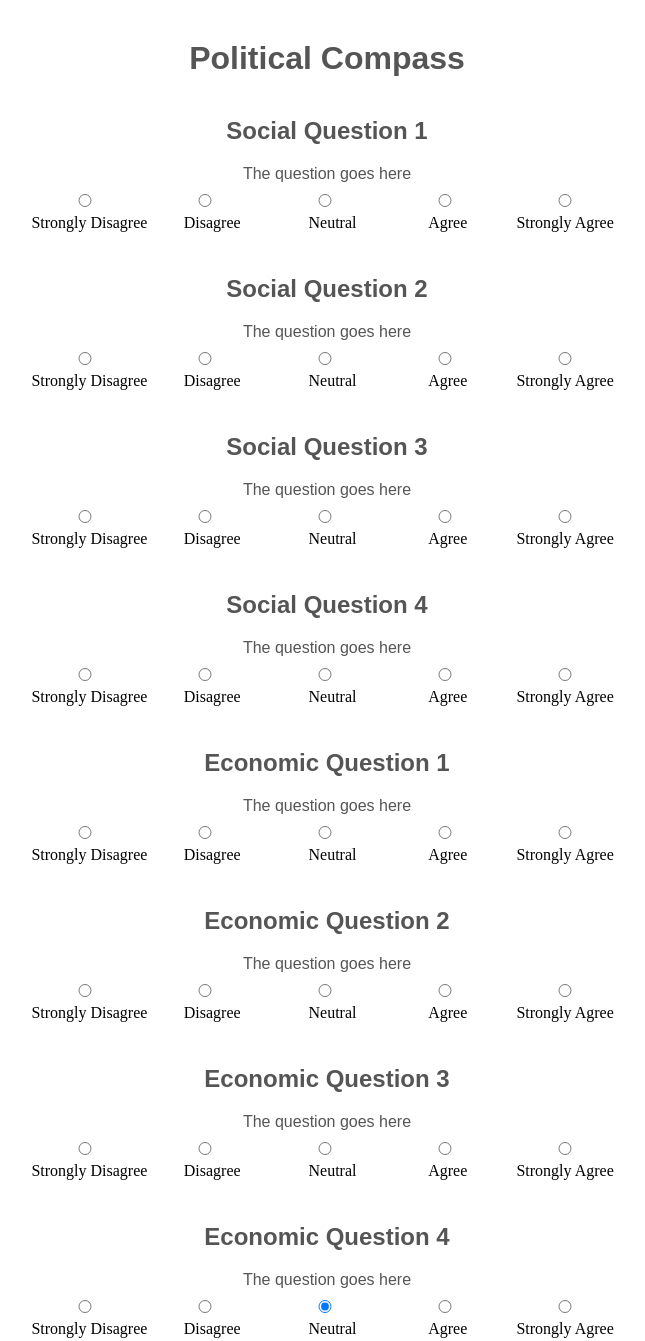
After one commit to hewhomust/potential-chainsaw, a PHP site: page /questions.html in a window 1280 px wide. The commit adds this page. Shown: the whole page, without its empty margins (313-958 px from the left). Run offline with PHP 8.4, Linux system fonts and the light colour scheme.

Commit message:
Added question page which will be linked to the compass. Fixed typo.

```diff
--- a/Prototype/index.html
+++ b/Prototype/index.html
@@ -137,7 +137,7 @@
       </tr>
     </table>
 	<div class="side">
-		<p>Economic Left</p>
+		<p>Economic Right</p>
 	</div>
 	</div>
 	<p>Libertarian</p>
--- /dev/null
+++ b/Prototype/questions.html
@@ -0,0 +1,160 @@
+<!DOCTYPE html>
+<html lang="en">
+  <head>
+    <meta charset="utf-8">
+    <title>Prototype</title>
+    <link href="style_questions.css" rel="stylesheet">
+    <script src="script.js" type="text/javascript"></script>
+  </head>
+  <body>
+	<h1>Political Compass</h1>
+		<div id="centered">
+			<form>
+				<h2>Social Question 1</h2>
+				<p>The question goes here</p>
+				<span id="buttons">
+					<input type="radio" name="response" value="s-disagree">
+					<input type="radio" name="response" value="disagree">
+					<input type="radio" name="response" value="neutral" checked>
+					<input type="radio" name="response" value="agree">
+					<input type="radio" name="response" value="s-agree">
+				</span>
+				<table id="button-labels">
+					<tr>
+						<td>Strongly Disagree</td>
+						<td>Disagree</td>
+						<td>Neutral</td>
+						<td>Agree</td>
+						<td>Strongly Agree</td>
+					</tr>
+				</table>
+				<h2>Social Question 2</h2>
+				<p>The question goes here</p>
+				<span id="buttons">
+					<input type="radio" name="response" value="s-disagree">
+					<input type="radio" name="response" value="disagree">
+					<input type="radio" name="response" value="neutral" checked>
+					<input type="radio" name="response" value="agree">
+					<input type="radio" name="response" value="s-agree">
+				</span>
+				<table id="button-labels">
+					<tr>
+						<td>Strongly Disagree</td>
+						<td>Disagree</td>
+						<td>Neutral</td>
+						<td>Agree</td>
+						<td>Strongly Agree</td>
+					</tr>
+				</table>
+				<h2>Social Question 3</h2>
+				<p>The question goes here</p>
+				<span id="buttons">
+					<input type="radio" name="response" value="s-disagree">
+					<input type="radio" name="response" value="disagree">
+					<input type="radio" name="response" value="neutral" checked>
+					<input type="radio" name="response" value="agree">
+					<input type="radio" name="response" value="s-agree">
+				</span>
+				<table id="button-labels">
+					<tr>
+						<td>Strongly Disagree</td>
+						<td>Disagree</td>
+						<td>Neutral</td>
+						<td>Agree</td>
+						<td>Strongly Agree</td>
+					</tr>
+				</table>
+				<h2>Social Question 4</h2>
+				<p>The question goes here</p>
+				<span id="buttons">
+					<input type="radio" name="response" value="s-disagree">
+					<input type="radio" name="response" value="disagree">
+					<input type="radio" name="response" value="neutral" checked>
+					<input type="radio" name="response" value="agree">
+					<input type="radio" name="response" value="s-agree">
+				</span>
+				<table id="button-labels">
+					<tr>
+						<td>Strongly Disagree</td>
+						<td>Disagree</td>
+						<td>Neutral</td>
+						<td>Agree</td>
+						<td>Strongly Agree</td>
+					</tr>
+				</table>
+				<h2>Economic Question 1</h2>
+				<p>The question goes here</p>
+				<span id="buttons">
+					<input type="radio" name="response" value="s-disagree">
+					<input type="radio" name="response" value="disagree">
+					<input type="radio" name="response" value="neutral" checked>
+					<input type="radio" name="response" value="agree">
+					<input type="radio" name="response" value="s-agree">
+				</span>
+				<table id="button-labels">
+					<tr>
+						<td>Strongly Disagree</td>
+						<td>Disagree</td>
+						<td>Neutral</td>
+						<td>Agree</td>
+						<td>Strongly Agree</td>
+					</tr>
+				</table>
+				<h2>Economic Question 2</h2>
+				<p>The question goes here</p>
+				<span id="buttons">
+					<input type="radio" name="response" value="s-disagree">
+					<input type="radio" name="response" value="disagree">
+					<input type="radio" name="response" value="neutral" checked>
+					<input type="radio" name="response" value="agree">
+					<input type="radio" name="response" value="s-agree">
+				</span>
+				<table id="button-labels">
+					<tr>
+						<td>Strongly Disagree</td>
+						<td>Disagree</td>
+						<td>Neutral</td>
+						<td>Agree</td>
+						<td>Strongly Agree</td>
+					</tr>
+				</table>
+				<h2>Economic Question 3</h2>
+				<p>The question goes here</p>
+				<span id="buttons">
+					<input type="radio" name="response" value="s-disagree">
+					<input type="radio" name="response" value="disagree">
+					<input type="radio" name="response" value="neutral" checked>
+					<input type="radio" name="response" value="agree">
+					<input type="radio" name="response" value="s-agree">
+				</span>
+				<table id="button-labels">
+					<tr>
+						<td>Strongly Disagree</td>
+						<td>Disagree</td>
+						<td>Neutral</td>
+						<td>Agree</td>
+						<td>Strongly Agree</td>
+					</tr>
+				</table>
+				<h2>Economic Question 4</h2>
+				<p>The question goes here</p>
+				<span id="buttons">
+					<input type="radio" name="response" value="s-disagree">
+					<input type="radio" name="response" value="disagree">
+					<input type="radio" name="response" value="neutral" checked>
+					<input type="radio" name="response" value="agree">
+					<input type="radio" name="response" value="s-agree">
+				</span>
+				<table id="button-labels">
+					<tr>
+						<td>Strongly Disagree</td>
+						<td>Disagree</td>
+						<td>Neutral</td>
+						<td>Agree</td>
+						<td>Strongly Agree</td>
+					</tr>
+				</table>
+			</form>
+		</div>
+  </body>
+</html>
--- /dev/null
+++ b/Prototype/style_questions.css
@@ -0,0 +1,42 @@
+h1, h2{
+	text-align: center;
+	font-family: "Arial";
+	color: #555;
+	margin: 20px;
+	margin-top: 40px;
+}
+
+p{
+	text-align: center;
+	font-family: "Arial";
+	color: #555;
+	margin: 10px;
+}
+
+.side{
+	float: left;
+	height: 100%;
+	width: 100px;
+}
+
+.side p{
+  position: relative;
+  top: 50%;
+  transform: translateY(-50%);
+}
+
+#centered {
+	height: 550px;
+	width: 600px;
+	margin: 0 auto;
+}
+
+#buttons input{
+	width: 116px;
+	margin: 0;
+}
+
+#button-labels td{
+	width: 200px;
+	text-align: center;
+}
```
Also changed, not shown: Prototype/style.css (+10 -1 lines).
